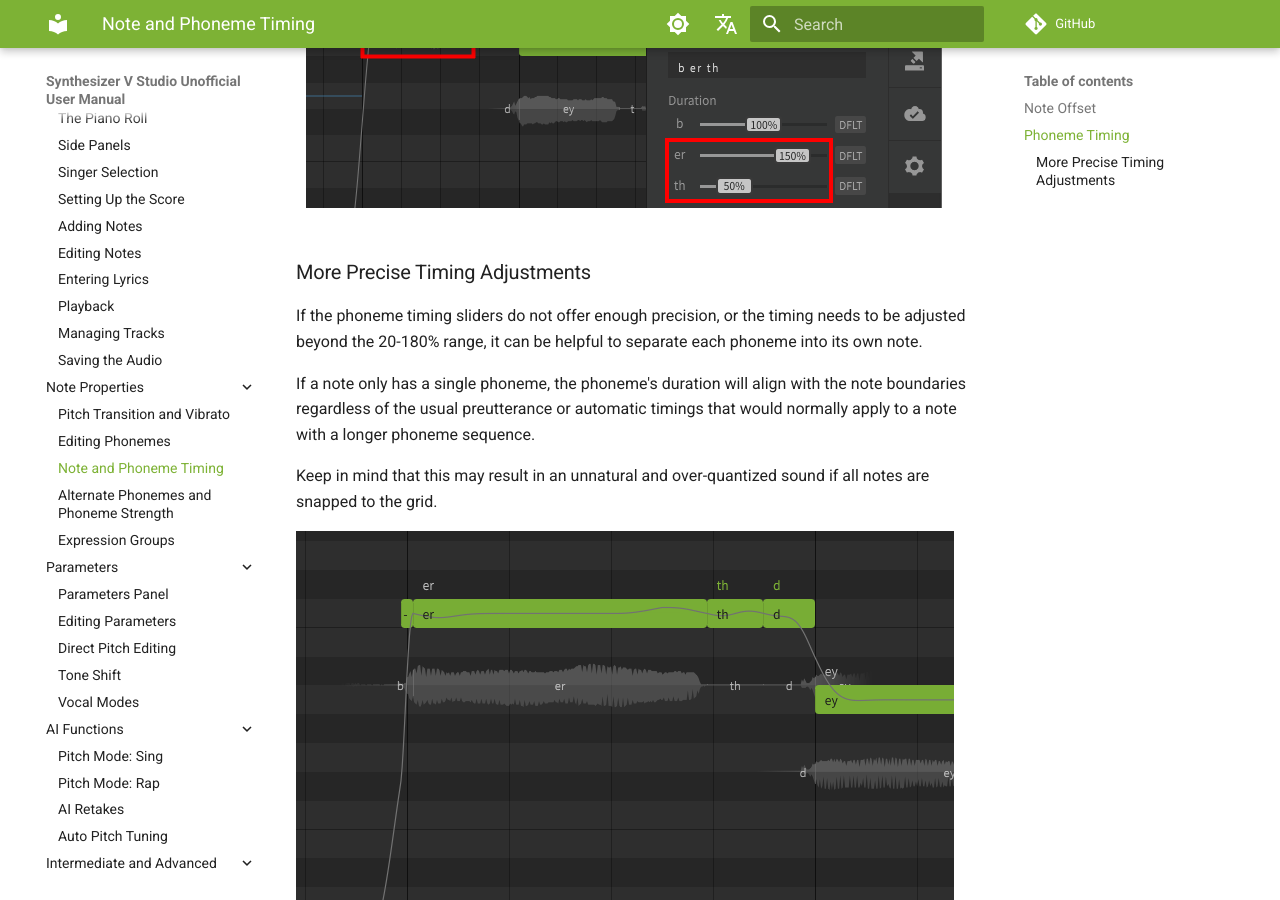
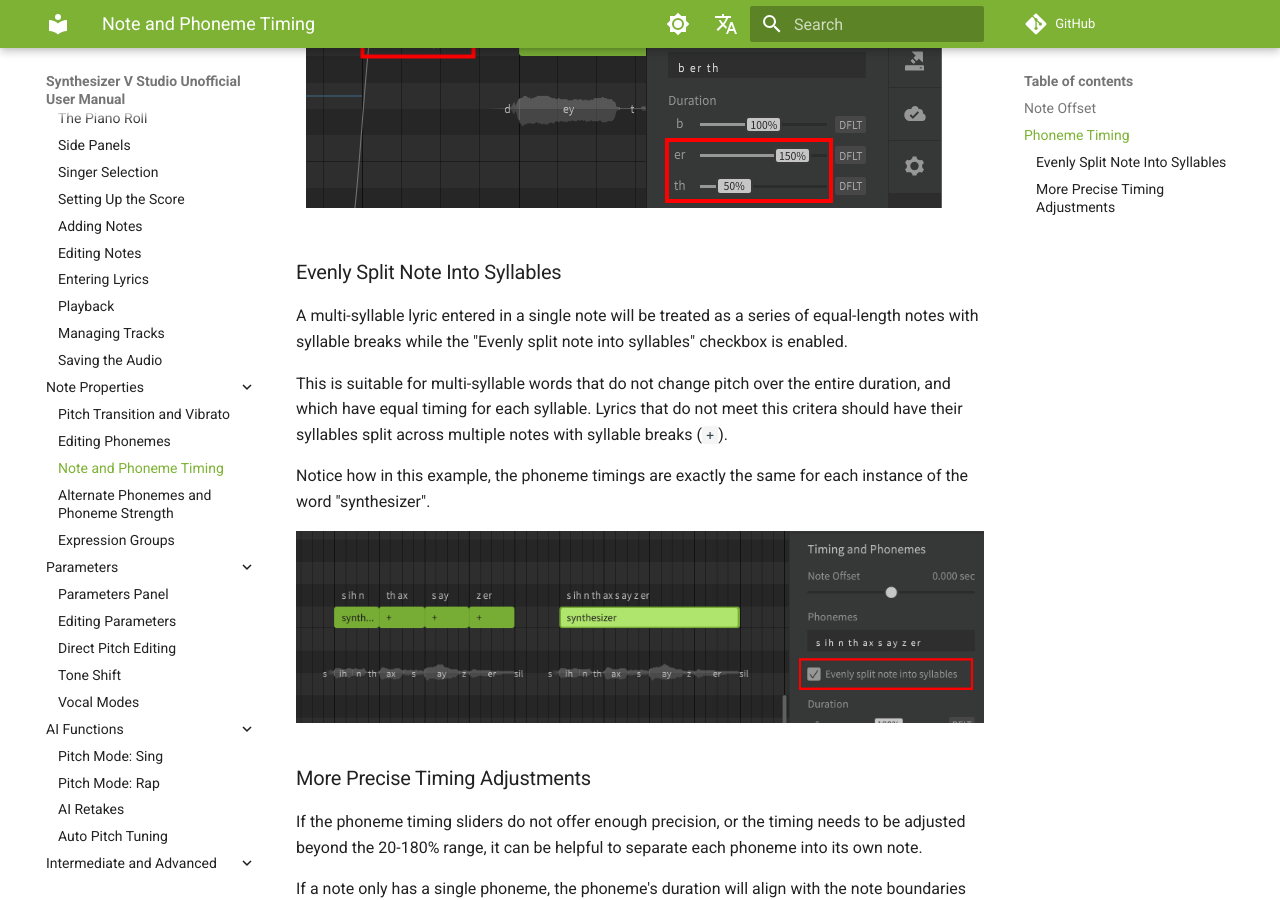
Before and after one commit to claire-west/svstudio-manual, an MkDocs documentation site: the page built from docs/note-properties/note-and-phoneme-timing.md, in a window 1280 px wide and 900 px high, scrolled down 2460 px. Built offline with MkDocs 1.6.1 and Material for MkDocs 9.7.7, drawn with Linux system fonts in a browser that asks for light colours; comment, search, counter and statistics services are not loaded.

Commit message:
Changes for 1.10.0b2

```diff
--- a/docs/note-properties/note-and-phoneme-timing.md
+++ b/docs/note-properties/note-and-phoneme-timing.md
@@ -22,6 +22,16 @@
 
 ![Phoneme Timing Side-by-side](../img/note-properties/phoneme-timing-crop.png)
 
+### Evenly Split Note Into Syllables
+
+A multi-syllable lyric entered in a single note will be treated as a series of equal-length notes with syllable breaks while the "Evenly split note into syllables" checkbox is enabled.
+
+This is suitable for multi-syllable words that do not change pitch over the entire duration, and which have equal timing for each syllable. Lyrics that do not meet this critera should have their syllables split across multiple notes with syllable breaks (`+`).
+
+Notice how in this example, the phoneme timings are exactly the same for each instance of the word "synthesizer".
+
+![Evenly slit note into syllables](../img/note-properties/evenly-split-syllables.png)
+
 ### More Precise Timing Adjustments
 
 If the phoneme timing sliders do not offer enough precision, or the timing needs to be adjusted beyond the 20-180% range, it can be helpful to separate each phoneme into its own note.
```
Also changed, not shown: docs/daw-integration/plugin.md (+1 -1 lines), docs/img/note-properties/evenly-split-syllables.png (added), 1 other file.
